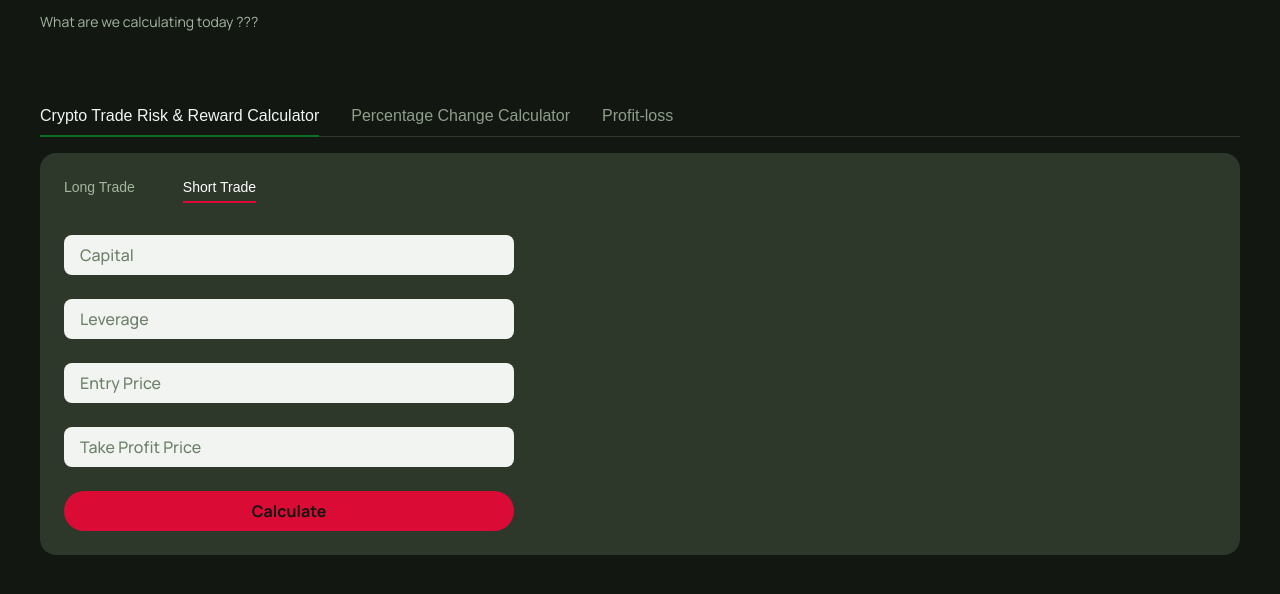
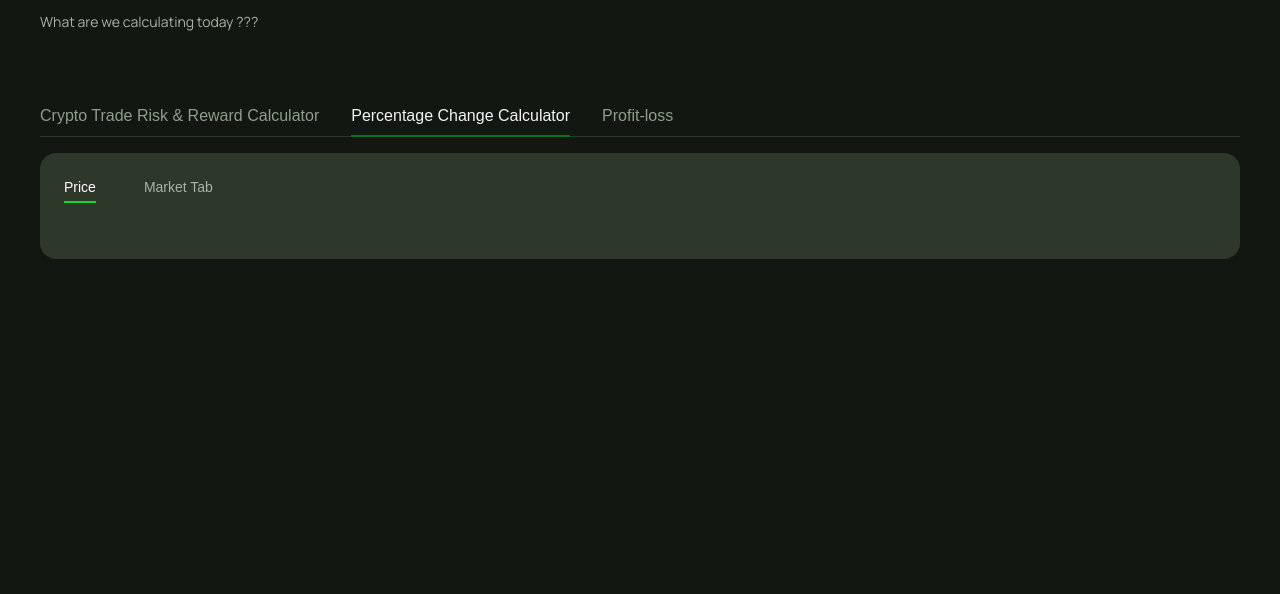
Before and after one commit to mindfullMellow/My-Crypto-Portfolio, a website built with Vite: page calculator.html in a window 1280 px wide. Shown: the part 152-746 px from the top of the page. Built offline with nearby package versions, Linux system fonts and the light colour scheme.

Commit message:
PROGRESS: building the calulator: started building the percentage drop calculator

```diff
--- a/calculator.html
+++ b/calculator.html
@@ -228,8 +228,9 @@
         <!--
         <p class="pb-8 text-lg font-medium text-[#f3f4f6] font-Noto">Pls Input The Trade Details</p> -->
 
-        <!-- long and short button div -->
+
         <div class="flex flex-col gap-8">
+          <!-- long and short button  -->
           <ul class="flex items-center justify-start space-x-12 text-sm font-medium font-Noto">
             <li
               class="pb-1 transition-all duration-200 ease-in border-b-2 border-opacity-0 cursor-pointer text-text-color-1 border-change-green rr-btn"
@@ -372,8 +373,26 @@
       </div>
 
       <!-- percentage drop calculation -->
-      <div id="tab-percentage-change" class="text white tab-content">
-        <p>Take Profit calculator content here</p>
+      <div id="tab-percentage-change" class="p-6 mt-4 opacity-100 tab-content bg-border-color rounded-2xl">
+        <div class="flex flex-col gap-8">
+          <!-- BY PRICE and BY MARKET CAP button-->
+          <ul class="flex items-center justify-start space-x-12 text-sm font-medium font-Noto">
+            <li
+              class="pb-1 transition-all duration-200 ease-in border-b-2 border-opacity-0 cursor-pointer text-text-color-1 border-change-green pc-btn"
+              data-tab="by-price" onclick="switchPercentageCalculator('by-price')">Price</li>
+            <li
+              class="pb-1 transition-all duration-200 ease-in border-b-2 border-opacity-0 cursor-pointer text-text-color-1 border-change-green pc-btn"
+              data-tab="market-cap" onclick="switchPercentageCalculator('market-cap')">Market Tab</li>
+          </ul>
+
+
+          <!-- By price tab -->
+          <div class="text-white pc-content" id="by-price">
+            <p></p>
+          </div>
+          <div class="pc-content" id="market-cap"></div>
+
+        </div>
       </div>
 
       <div id="tab-profit-loss" class="hidden tab-content">
--- a/src/calc.js
+++ b/src/calc.js
@@ -124,11 +124,11 @@ document.querySelectorAll(".tab-btn").forEach((btn) => {
 
 // Set default active tab on page load
 document.addEventListener("DOMContentLoaded", () =>
-  switchTab("tab-risk-reward")
+  switchTab("tab-percentage-change")
 );
 
 //////////////////////////////////////////////////////
-// Selective calculator tab switching function
+// Selective calculator tab switching function (risk - reward calculator)
 // in this code scope ihad to attch the function to the windows object sincce i am using the inline html handler (onclick) this put the functiononthe global scope so if i instead used addeventListener iwouldnt need to attach the window object to the function ..thats why this function is the most unique function in THIS PROJECT 😂😂
 window.switchCalc = function (calcId) {
   // Hide all calc-content divs
@@ -153,10 +153,10 @@ window.switchCalc = function (calcId) {
 
 // Initialize the default tab on page load
 window.onload = () => {
-  window.switchCalc("short-trade");
+  window.switchCalc("long-trade");
 };
 
-//////////////////////////////////////////////
+//////////////////////////////////////////////////////////////
 // logic for crypto-risk-reward calculator (LONG-TRADE)
 const calcLong = document.getElementById("long-btn-calc");
 const calcShort = document.getElementById("short-btn-calc");
@@ -554,3 +554,31 @@ shortLeverageInput.addEventListener("focus", () => {
     shortLeverageInput.value = val.replace(/[^0-9.]/g, "");
   }
 });
+
+//////////////////////////////////////////////////////
+// Selective calculator tab switching function (percentage calculator (pc))
+window.switchPercentageCalculator = function (PcId) {
+  //hide all pc content divs
+  document.querySelectorAll(".pc-content").forEach((pc) => {
+    pc.classList.add("hidden");
+  });
+
+  //Remove active styles from all pc-btn buttons
+  document.querySelectorAll(".pc-btn").forEach((pcbtn) => {
+    pcbtn.classList.replace("text-white", "text-text-color-1");
+    pcbtn.classList.replace("border-opacity-100", "border-opacity-0");
+  });
+
+  //show the selected tab
+  document.getElementById(PcId).classList.replace("hidden", "flex");
+
+  //Activate the selected button
+  const targetPc = document.querySelector(`[data-tab="${PcId}"]`);
+  targetPc.classList.replace("text-text-color-1", "text-white");
+  targetPc.classList.replace("border-opacity-0", "border-opacity-100");
+};
+
+// initialize the default tab on page load
+window.onload = () => {
+  window.switchPercentageCalculator("by-price");
+};
```
